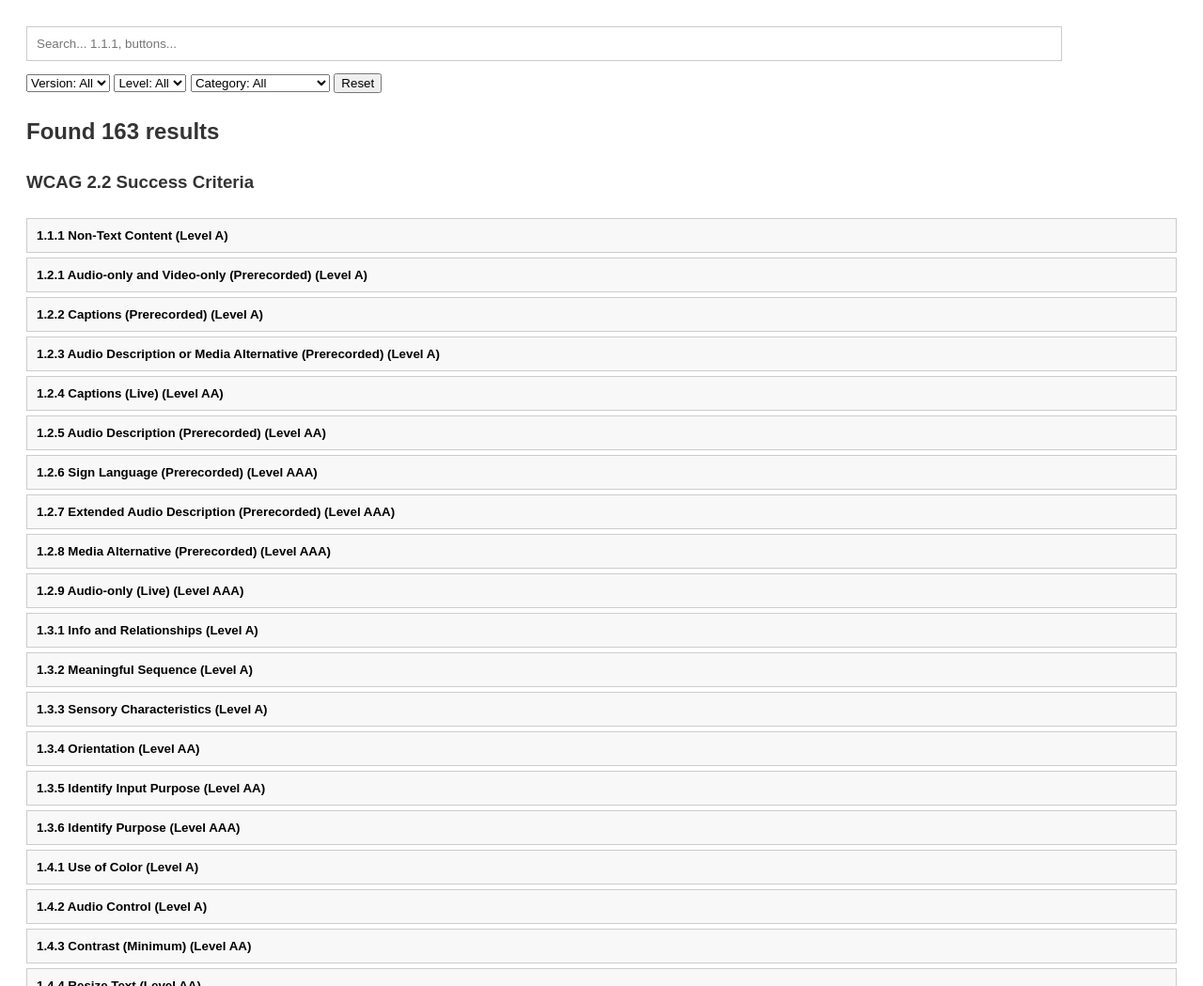
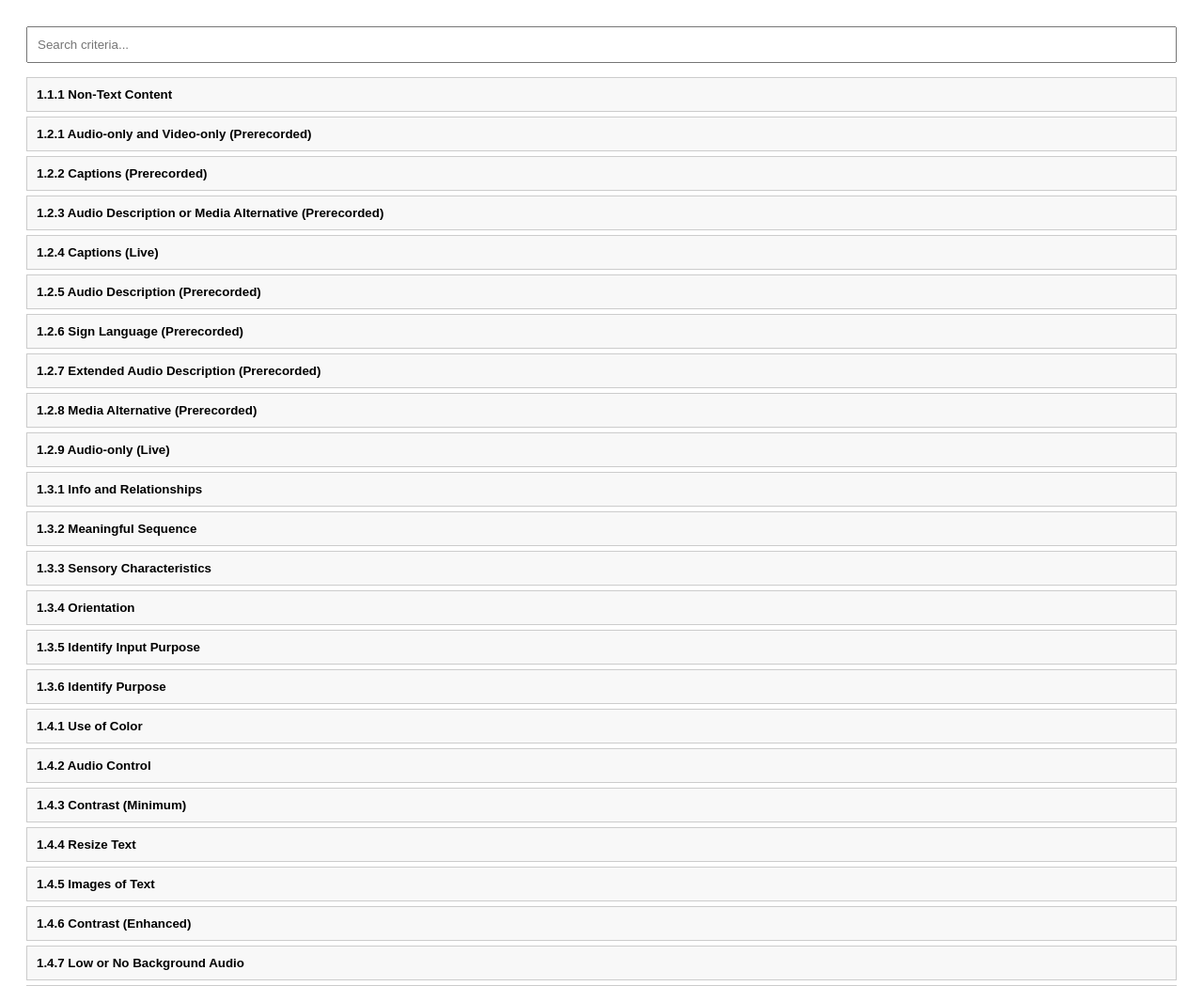
Before and after one commit to ripplelearning/wcag-database, a plain HTML site: page tool.html in a window 1280 px wide. Shown: the top 1049 px of the page at 94% size. Drawn offline with Linux system fonts and the light colour scheme.

Commit message:
Update tool.html

```diff
--- a/tool.html
+++ b/tool.html
@@ -4,119 +4,57 @@
     <meta charset="UTF-8">
     <title>WCAG Lookup Tool</title>
     <style>
-        body { font-family: sans-serif; padding: 20px; color: #333; line-height: 1.6; }
-        #s { width: 90%; padding: 10px; margin-bottom: 10px; border: 1px solid #ccc; }
+        body { font-family: sans-serif; padding: 20px; line-height: 1.6; }
+        #s { width: 100%; padding: 10px; box-sizing: border-box; margin-bottom: 10px; }
         .acc-btn { width: 100%; text-align: left; padding: 10px; cursor: pointer; background: #f8f8f8; border: 1px solid #ccc; margin-top: 5px; font-weight: bold; }
         .acc-content { display: none; padding: 15px; border: 1px solid #ddd; background: #fff; }
-        .acc-content ul { padding-left: 20px; }
         footer { margin-top: 40px; border-top: 1px solid #ccc; padding-top: 10px; font-size: 0.9em; }
     </style>
 </head>
 <body>
     <div id="container">Loading tool...</div>
-
     <script>
-        const categoryMap = {
-            "ARIA & Live Regions": "ARIA|Live|Region|Role|State",
-            "Audio & Video": "Multimedia|Audio|Video|Captions|Transcripts|Media",
-            "Buttons & Navigation": "Navigation|Link|Skip|Bypass|Button|Menu|Interaction",
-            "Color & Contrast": "Color|Contrast|Luminance|Foreground|Background",
-            "Focus & Keyboard": "Keyboard|Focus|Tabindex|Modal|Operable",
-            "Forms & Inputs": "Forms|Input|Autocomplete|Authentication|Labels",
-            "Images & Graphics": "Images|Graphic|Icons|Charts|Alt Text",
-            "Interactions": "Interactions|Pointer|Dragging|Input Modalities|Gestures",
-            "Language & Text": "Text|Language|Jargon|Acronym|Pronunciation|Readability",
-            "Layout & Structure": "Layout|Structure|Semantics|Reading Order|Reflow|CSS|Grouping",
-            "Mobile & Touch": "Mobile|Orientation|Tap Targets|Touch|Sensors",
-            "Motion & Animation": "Animation|Reduced Motion|Seizure|Flash|Blinking",
-            "Notifications & Errors": "Error|Notifications|Alert|Status|Validation",
-            "Time & Timeouts": "Timeouts|Refresh|Expiration|Interruptions",
-            "Tooltips & Overlays": "Tooltips|Overlays|Popups|Dialog|Hover|Focus"
-        };
-
-        const formatAsList = (val) => val ? `<ul>${val.toString().split('|').map(i => `<li>${i.trim()}</li>`).join('')}</ul>` : '<ul><li>N/A</li></ul>';
-        const formatAsCommaList = (val) => (val || '').toString().replace(/\|/g, ', ') || 'N/A';
-        const formatParagraphs = (val) => (val || '').toString().split('|').map(p => `<p>${p.trim()}</p>`).join('');
+        const formatAsList = (val) => val ? `<ul>${val.toString().split('|').map(i => `<li>${i.trim()}</li>`).join('')}</ul>` : '';
 
         async function initTool() {
             const container = document.getElementById('container');
-            const response = await fetch('https://ripplelearning.github.io/wcag-database/wcag_data.js', { cache: "no-cache" });
-            const data = await response.json();
+            const res = await fetch('https://ripplelearning.github.io/wcag-database/wcag_data.js', { cache: "no-cache" });
+            const data = await res.json();
 
             container.innerHTML = `
-                <input id="s" type="search" placeholder="Search... 1.1.1, buttons..." aria-label="Search WCAG">
-                <div style="margin-bottom:15px;">
-                    <select id="ver-f"><option value="">Version: All</option><option value="2.1">2.1</option><option value="2.2">2.2</option></select>
-                    <select id="lvl-f"><option value="">Level: All</option><option value="A">A</option><option value="AA">AA</option><option value="AAA">AAA</option></select>
-                    <select id="cat-f"><option value="">Category: All</option>${Object.keys(categoryMap).sort().map(cat => `<option value="${cat}">${cat}</option>`).join('')}</select>
-                    <button id="reset-btn">Reset</button>
-                </div>
-                <h2 id="count">Found ${data.length} results</h2>
+                <input id="s" type="search" placeholder="Search criteria..." aria-label="Search WCAG">
                 <div id="list-container"></div>
                 <footer>
-                    <details>
-                        <summary style="font-weight:bold; cursor:pointer;">How to use this tool</summary>
-                        <p>Search via the input box or filter by criteria. Shortcuts: <strong>Esc</strong> (Minimize), <strong>Alt+Shift+A</strong> (Restore), <strong>Alt+Shift+D</strong> (Reset).</p>
-                    </details>
+                    <details><summary style="cursor:pointer;"><strong>How to use this tool</strong></summary>
+                    <p>Shortcuts: <strong>Esc</strong> (Minimize), <strong>Alt+Shift+A</strong> (Restore), <strong>Alt+Shift+D</strong> (Reset).</p></details>
                 </footer>
             `;
 
             const render = (list) => {
                 const listContainer = document.getElementById('list-container');
                 listContainer.innerHTML = '';
-                ['2.2', '2.1'].forEach(ver => {
-                    const filteredVer = list.filter(i => i.ver == ver);
-                    if (filteredVer.length === 0) return;
-                    listContainer.innerHTML += `<h3>WCAG ${ver} Success Criteria</h3>`;
-                    filteredVer.forEach(i => {
-                        const div = document.createElement('div');
-                        div.innerHTML = `<button class="acc-btn">${i.name} (Level ${i.level})</button>
-                            <div class="acc-content">
-                                <strong>Description:</strong>${formatParagraphs(i.desc)}
-                                <strong>Failures:</strong>${formatAsList(i.failures)}
-                                <strong>Fixes:</strong>${formatAsList(i.fixes)}
-                                <p><strong>Disabilities:</strong> ${formatAsCommaList(i.disabilitie)}</p>
-                            </div>`;
-                        div.querySelector('.acc-btn').onclick = function() {
-                            const content = this.nextElementSibling;
-                            content.style.display = content.style.display === 'none' ? 'block' : 'none';
-                        };
-                        listContainer.appendChild(div);
-                    });
+                list.forEach(i => {
+                    const div = document.createElement('div');
+                    div.innerHTML = `<button class="acc-btn">${i.name}</button><div class="acc-content">${formatAsList(i.fixes)}</div>`;
+                    div.querySelector('.acc-btn').onclick = function() {
+                        this.nextElementSibling.style.display = this.nextElementSibling.style.display === 'none' ? 'block' : 'none';
+                    };
+                    listContainer.appendChild(div);
                 });
-                document.getElementById('count').textContent = `Found ${list.length} results`;
             };
 
-            const applyFilters = () => {
-                const q = document.getElementById('s').value.toLowerCase();
-                const v = document.getElementById('ver-f').value;
-                const l = document.getElementById('lvl-f').value;
-                const c = document.getElementById('cat-f').value;
-                const regex = c ? new RegExp(categoryMap[c], 'i') : null;
-                render(data.filter(i =>
-                    (i.name.toLowerCase().includes(q) || (i.desc && i.desc.toLowerCase().includes(q))) &&
-                    (v === "" || i.ver == v) && (l === "" || i.level === l) &&
-                    (!c || (i.tags && i.tags.some(t => regex.test(t))) || (regex && (regex.test(i.name) || (i.desc && regex.test(i.desc)))))
-                ));
-            };
-
-            ['s', 'ver-f', 'lvl-f', 'cat-f'].forEach(id => document.getElementById(id).onchange = applyFilters);
-            document.getElementById('s').oninput = applyFilters;
-            document.getElementById('reset-btn').onclick = () => window.location.reload();
-
-            // Keyboard Listeners
             window.addEventListener('keydown', (e) => {
-                if (e.altKey && e.shiftKey && e.key === 'A') {
-                    window.resizeTo(window.screen.width * 0.5, window.screen.height * 0.5);
+                if (e.key === 'Escape') {
+                    window.opener.postMessage('SHOW_RESTORE_BUTTON', '*');
+                    window.moveTo(-3000, -3000);
+                    window.opener.focus();
+                } else if (e.altKey && e.shiftKey && e.key === 'A') {
+                    window.moveTo(100, 100);
                     window.focus();
-                    document.getElementById('s').focus();
-                } else if (e.key === 'Escape') {
-                    window.resizeTo(1, 1);
                 } else if (e.altKey && e.shiftKey && e.key === 'D') {
                     window.location.reload();
                 }
             });
-
             render(data);
         }
         initTool();
```
